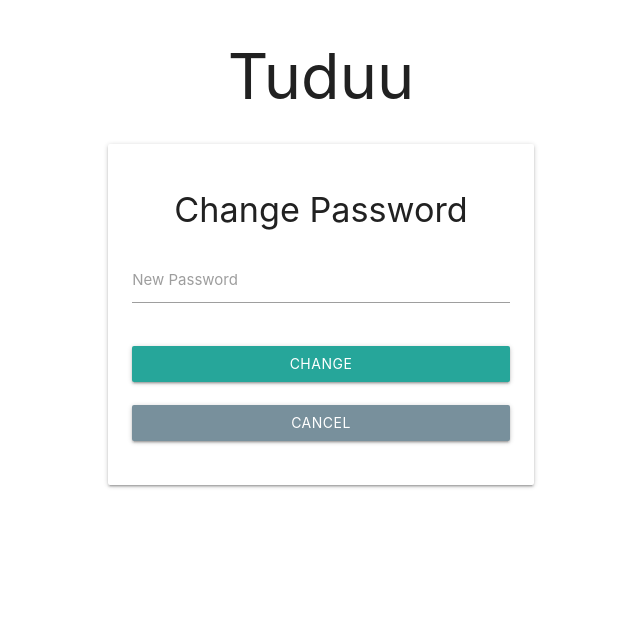
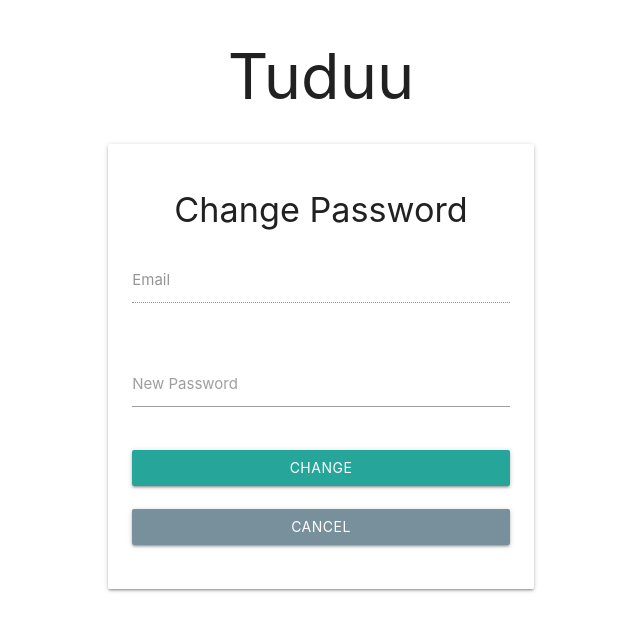
Before and after one commit to ortegasixto7/Symfony-Tuduu-Web, a Symfony app: template templates/users/changePassword.html.twig in a window 1280 px wide. Shown: the top 631 px of the page, without its empty margins (319-959 px from the left). Run offline with Twig, Linux system fonts and the light colour scheme; the template is opened without the code that fills it, so the values that code supplies are empty; some libraries are stand-ins or nearby versions.

Commit message:
Adding email disabled input

```diff
--- a/templates/users/changePassword.html.twig
+++ b/templates/users/changePassword.html.twig
@@ -10,6 +10,12 @@
         <h4 class="center-align">Change Password</h4>
         <div class="row">
           <form action="index.html" class="col s12">
+            <div class="row">
+              <div class="input-field col s12">
+                <input id="input-email" type="text" value="{{userEmail}}" disabled  />
+                <label for="input-email">Email</label>
+              </div>
+            </div>
             <div class="row">
               <div class="input-field col s12">
                 <input id="input-new-password" type="password" />
```
